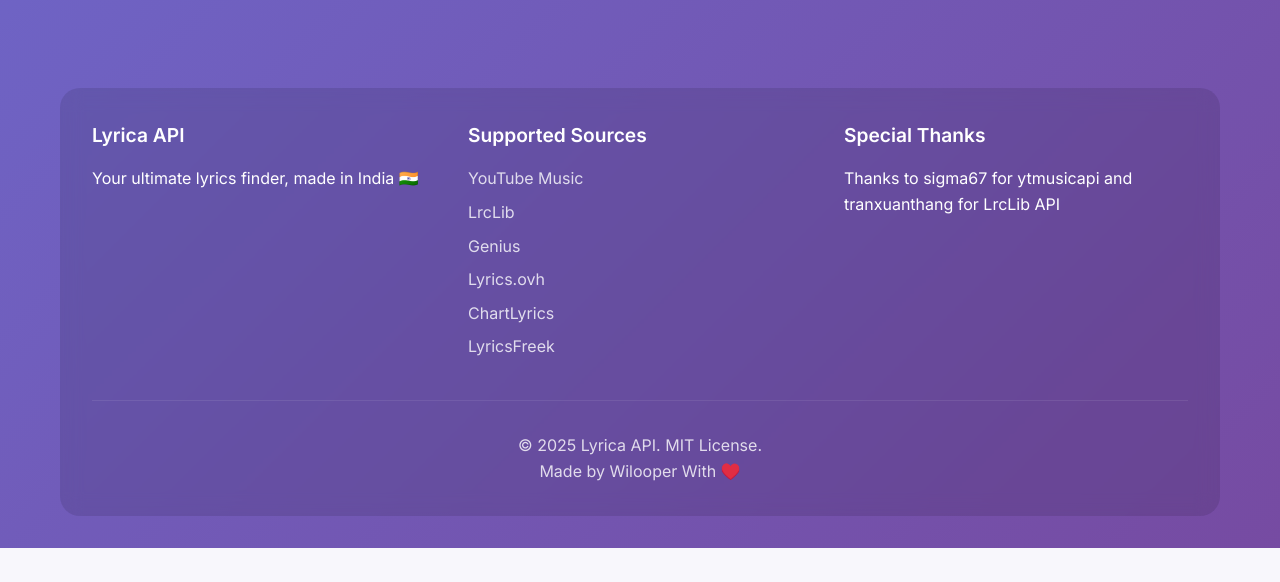
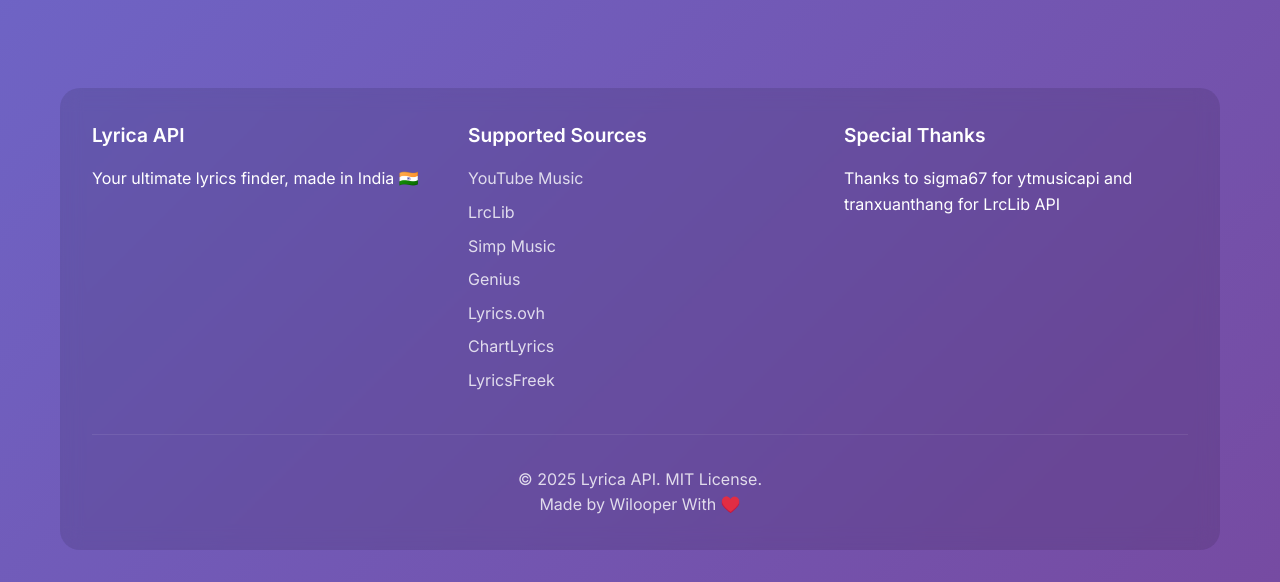
Before and after one commit to Wilooper/Lyrica, a Flask app: page /app in a window 1280 px wide. Shown: the part 2017-2599 px from the top of the page. Before the commit the page ends 2565 px from the top, so only its background shows below. Run offline with Flask 3, Linux system fonts and the light colour scheme.

Commit message:
Add Simp Music to supported sources list

```diff
--- a/templates/index.html
+++ b/templates/index.html
@@ -165,6 +165,7 @@
                     <ul>
                         <li>YouTube Music</li>
                         <li>LrcLib</li>
+                        <li>Simp Music</li>
                         <li>Genius</li>
                         <li>Lyrics.ovh</li>
                         <li>ChartLyrics</li>
```
